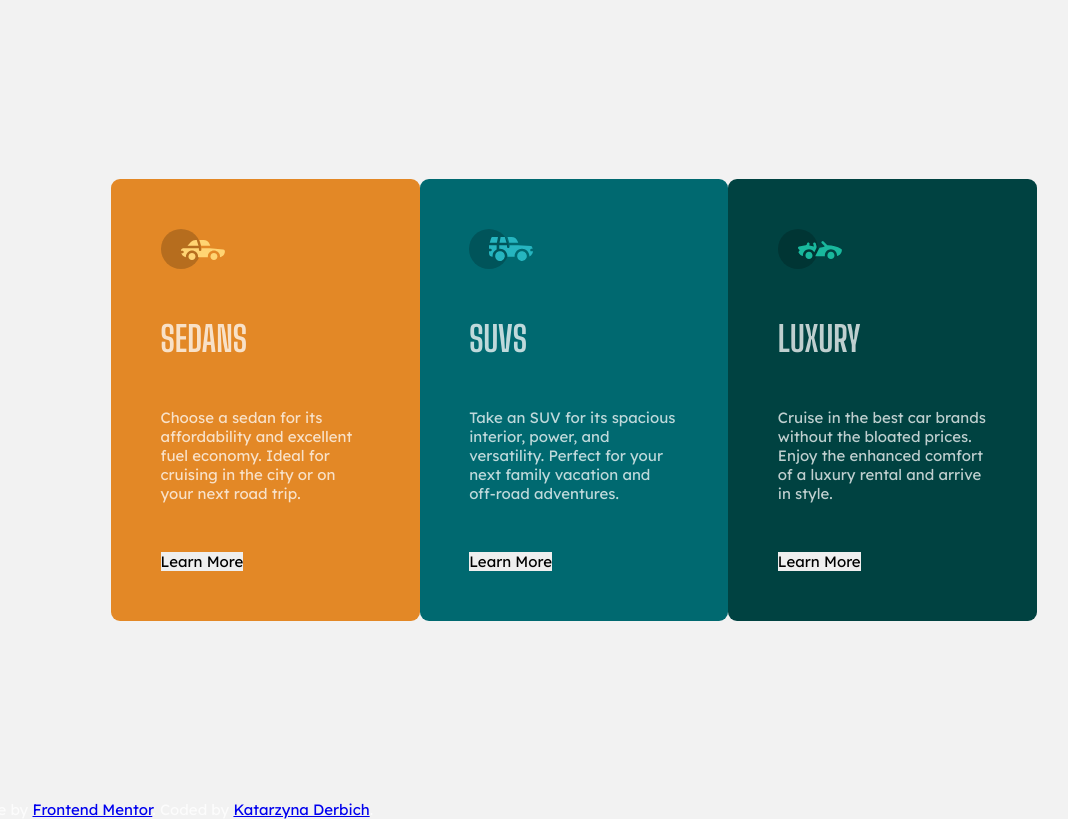
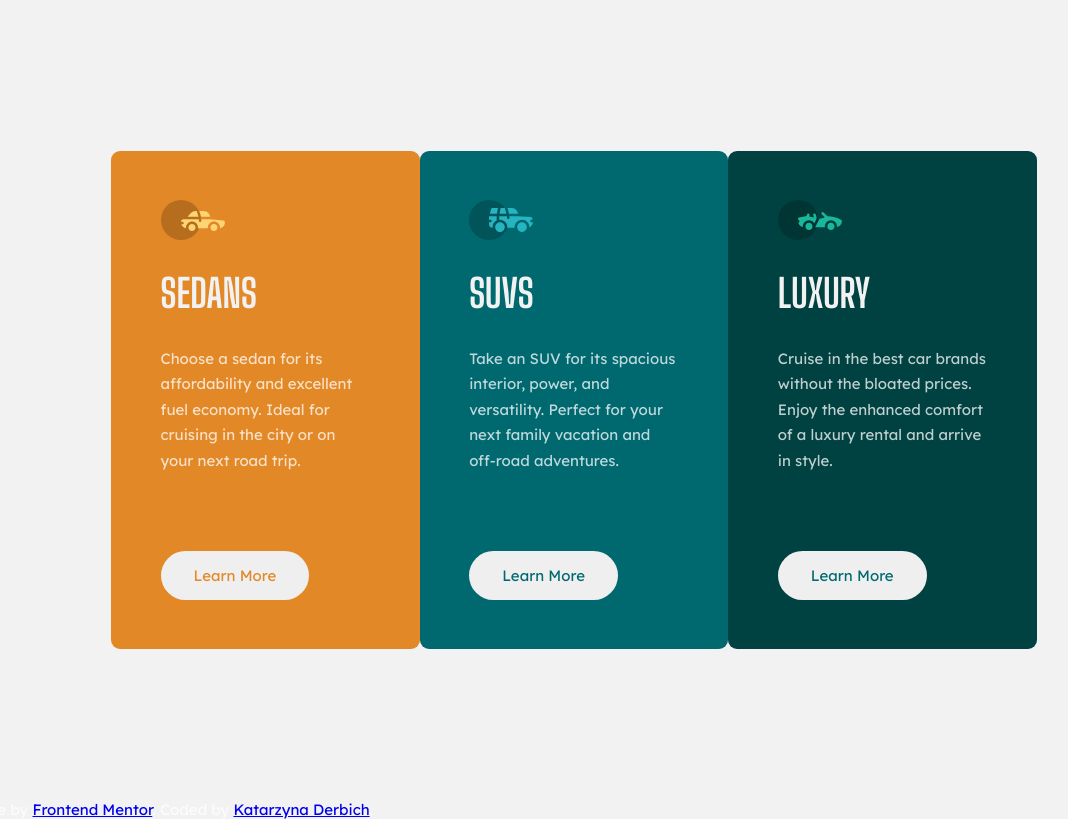
Before and after one commit to belie369/3-column-preview-card-component, a website: page index.html in a window 1280 px wide. Shown: the whole page, without its empty margins (66-1134 px from the left). Drawn offline with Linux system fonts and the light colour scheme; files whose address does not match are found by name.

Commit message:
Added min-height in large resolution; Styled card__details; Initial styled buttons.

```diff
--- a/index.html
+++ b/index.html
@@ -24,7 +24,7 @@
         <p class="card__details">Choose a sedan for its affordability and excellent fuel economy. Ideal for cruising in
           the city
           or on your next road trip.</p>
-        <button class="card__btn">Learn More</button>
+        <button class="card__btn card__btn--sedans">Learn More</button>
       </article>
       <article class="card card--suvs">
         <img src="./dist/img/icon-suvs.svg" alt="Icon of sedans" class="card__icon">
@@ -32,7 +32,7 @@
         <p class="card__details">Take an SUV for its spacious interior, power, and versatility. Perfect for your next
           family vacation
           and off-road adventures.</p>
-        <button class="card__btn">Learn More</button>
+        <button class="card__btn card__btn--suvs">Learn More</button>
       </article>
       <article class="card card--luxury">
         <img src="./dist/img/icon-luxury.svg" alt="Icon of sedans" class="card__icon">
@@ -40,7 +40,7 @@
         <p class="card__details">Cruise in the best car brands without the bloated prices. Enjoy the enhanced comfort of
           a luxury
           rental and arrive in style.</p>
-        <button class="card__btn">Learn More</button>
+        <button class="card__btn card__btn--luxury">Learn More</button>
       </article>
     </div>
   </main>
--- a/src/sass/_components.scss
+++ b/src/sass/_components.scss
@@ -12,6 +12,10 @@
 	min-height: 44.2rem;
 	border-radius: 0.9rem;
 
+	@include b.respond(large) {
+		min-height: 49.85rem;
+	}
+
 	&--sedans {
 		background-color: b.$bright-orange;
 	}
@@ -25,8 +29,35 @@
 	}
 
 	&__heading {
+		color: b.$very-light-gray;
 		font-family: b.$font-accent;
-		font-size: 3.5rem;
+		font-size: 3.9rem;
 		text-transform: uppercase;
 	}
+
+	&__details {
+		color: b.$transparent-white;
+		line-height: 1.7;
+
+		@include b.respond(large) {
+			margin-bottom: 3.2em;
+		}
+	}
+
+	&__btn {
+		padding: 1em 2.2em;
+		border-radius: 10rem;
+
+		&--sedans {
+			color: b.$bright-orange;
+		}
+
+		&--suvs {
+			color: b.$dark-cyan;
+		}
+
+		&--luxury {
+			color: b.$dark-cyan;
+		}
+	}
 }
```
Also changed, not shown: dist/css/main.min.css.
